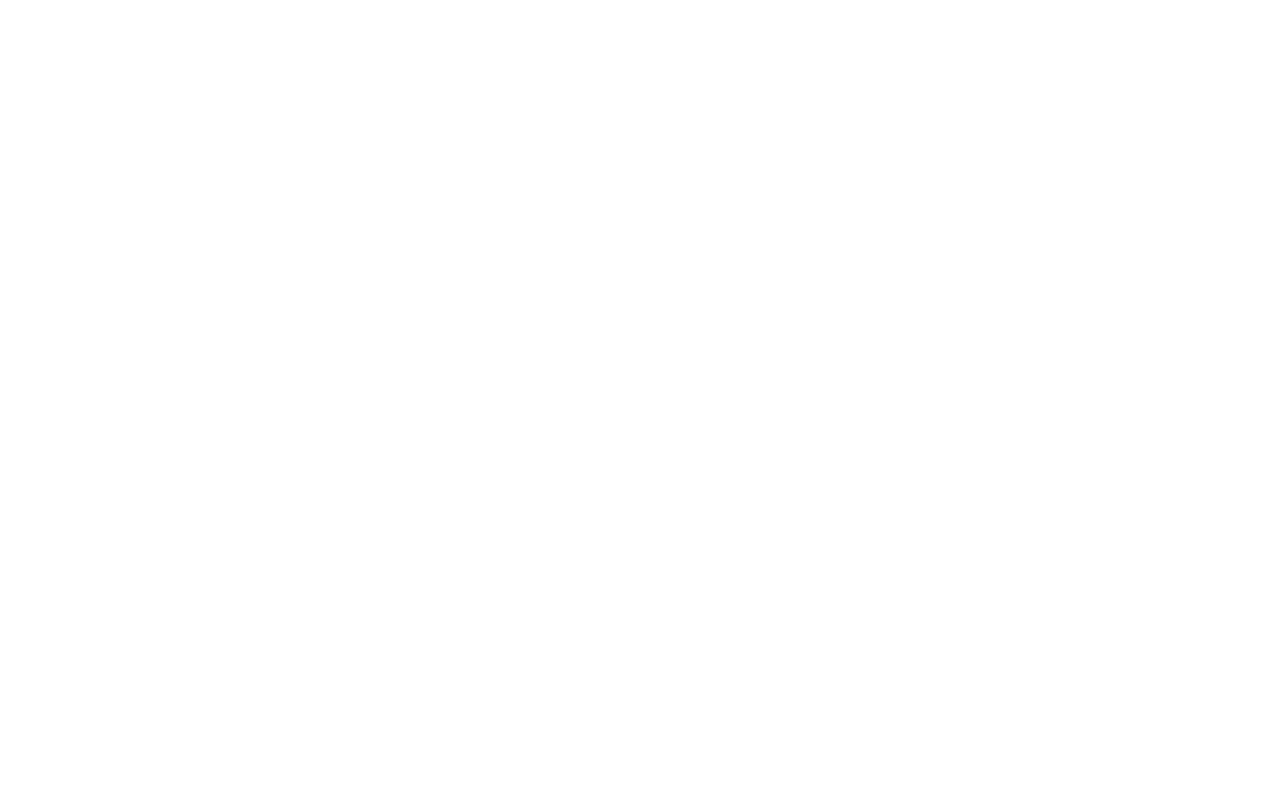
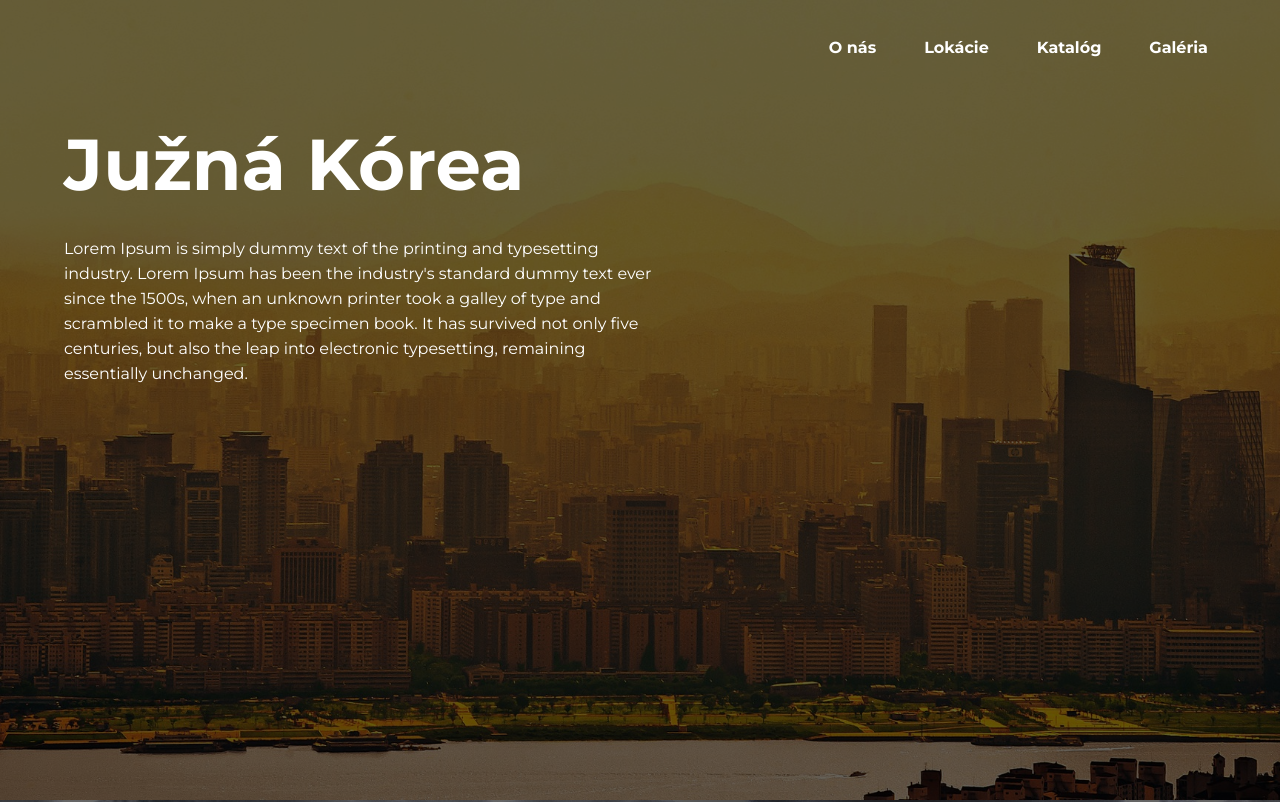
Before and after one commit to mxrshall/E-Travel-static, a React (Vite) app: page /lokacie in a window 1280 px wide. Before the commit this address had no page. Shown: the top 802 px of the page. Built offline with nearby package versions, Linux system fonts and the light colour scheme.

Commit message:
Mapovanie zoznamu do komponentov

```diff
--- a/src/App.jsx
+++ b/src/App.jsx
@@ -1,5 +1,5 @@
 import Homepage from "./Homepage/Homepage";
-import Lokacia from "./Lokacia/Lokacia";
+import Lokacie from "./Lokacie";
 import { BrowserRouter, Route, Routes } from "react-router-dom";
 
 function App() {
@@ -8,7 +8,7 @@ function App() {
       <Routes>
         <Route index element={<Homepage />} />
         <Route path="/home" element={<Homepage />} />
-        <Route path="/lokacia" element={<Lokacia />} />
+        <Route path="/lokacie" element={<Lokacie />} />
       </Routes>
     </BrowserRouter>
   );
--- a/src/Lokacia/Lokacia.jsx
+++ b/src/Lokacia/Lokacia.jsx
@@ -1,11 +1,16 @@
-import header1 from "./images/header/header1.jpg";
+import LokaciaDescription from "./LokaciaComponents/LokaciaDescription";
+import LokaciaTitle from "./LokaciaComponents/LokaciaTitle";
 
-function Lokacia({list}) {
+function Lokacia({title, description, background}) {
 
     return (
       <>
+        <div className="w-9/12 h-[100vh] pt-[10%] pl-[5%] flex flex-col absolute z-10">
+          <LokaciaTitle title={title}/>
+          <LokaciaDescription description={description}/>
+        </div>
         <div className="w-full h-[100vh] bg-black opacity-60 absolute"></div>
-        <div className="w-full h-[100vh] bg-cover bg-center" style={{ backgroundImage: `url(${header1})`}}></div>
+        <div className="w-full h-[100vh] bg-cover bg-center" style={{ backgroundImage: `url(${background})`}}></div>
       </>
     )
   }
--- a/src/Lokacia/LokaciaComponents/LokaciaDescription.jsx
+++ b/src/Lokacia/LokaciaComponents/LokaciaDescription.jsx
@@ -0,0 +1,12 @@
+function LokaciaDescription({description}) {
+
+    return (
+        <div className="w-8/12 pt-[4%]">
+            <span className="text-base text-white font-normal font-mont">
+                {description}
+            </span>
+        </div>
+    )
+  }
+
+  export default LokaciaDescription
--- a/src/Lokacia/LokaciaComponents/LokaciaTitle.jsx
+++ b/src/Lokacia/LokaciaComponents/LokaciaTitle.jsx
@@ -0,0 +1,12 @@
+function LokaciaTitle({title}) {
+
+    return (
+        <>
+            <span className="text-7xl text-white font-bold font-mont">
+                {title}
+            </span>
+        </>
+    )
+  }
+
+  export default LokaciaTitle
--- a/src/LokaciaList.jsx
+++ b/src/Lokacie.jsx
@@ -1,34 +1,53 @@
 import Lokacia from "./Lokacia/Lokacia"
+import Navbar from "./Navbar/Navbar"
 
-function LokaciaList() {
+import header1 from "./images/header/header1.jpg"
+import header2 from "./images/header/header2.jpg"
+import header3 from "./images/header/header3.jpg"
+import header4 from "./images/header/header4.jpg"
+
+
+function Lokacie() {
     const list = [
         {
             id: 1,
             title: "Južná Kórea",
             description: "Lorem Ipsum is simply dummy text of the printing and typesetting industry. Lorem Ipsum has been the industry's standard dummy text ever since the 1500s, when an unknown printer took a galley of type and scrambled it to make a type specimen book. It has survived not only five centuries, but also the leap into electronic typesetting, remaining essentially unchanged.",
+            background: header1,
         },
         {
             id: 2,
             title: "Švajčiarsko",
             description: "Lorem Ipsum is simply dummy text of the printing and typesetting industry. Lorem Ipsum has been the industry's standard dummy text ever since the 1500s, when an unknown printer took a galley of type and scrambled it to make a type specimen book. It has survived not only five centuries, but also the leap into electronic typesetting, remaining essentially unchanged.",
+            background: header2,
         },
         {
             id: 3,
-            title: "Afrika",
+            title: "Kanada",
             description: "Lorem Ipsum is simply dummy text of the printing and typesetting industry. Lorem Ipsum has been the industry's standard dummy text ever since the 1500s, when an unknown printer took a galley of type and scrambled it to make a type specimen book. It has survived not only five centuries, but also the leap into electronic typesetting, remaining essentially unchanged.",
+            background: header3,
         },
         {
             id: 4,
-            title: "Kanada",
+            title: "Afrika",
             description: "Lorem Ipsum is simply dummy text of the printing and typesetting industry. Lorem Ipsum has been the industry's standard dummy text ever since the 1500s, when an unknown printer took a galley of type and scrambled it to make a type specimen book. It has survived not only five centuries, but also the leap into electronic typesetting, remaining essentially unchanged.",
+            background: header4,
         },
     ]
 
     return (
-        <>
-            <Lokacia list={list}/>
-        </>
+      <>
+        <Navbar/>
+        {list.map((list) => (
+        <Lokacia
+          key={list.id}
+          title={list.title}
+          description={list.description}
+          background={list.background}
+        />
+        ))}
+      </>
     )
   }
 
-  export default LokaciaList
+  export default Lokacie
```
